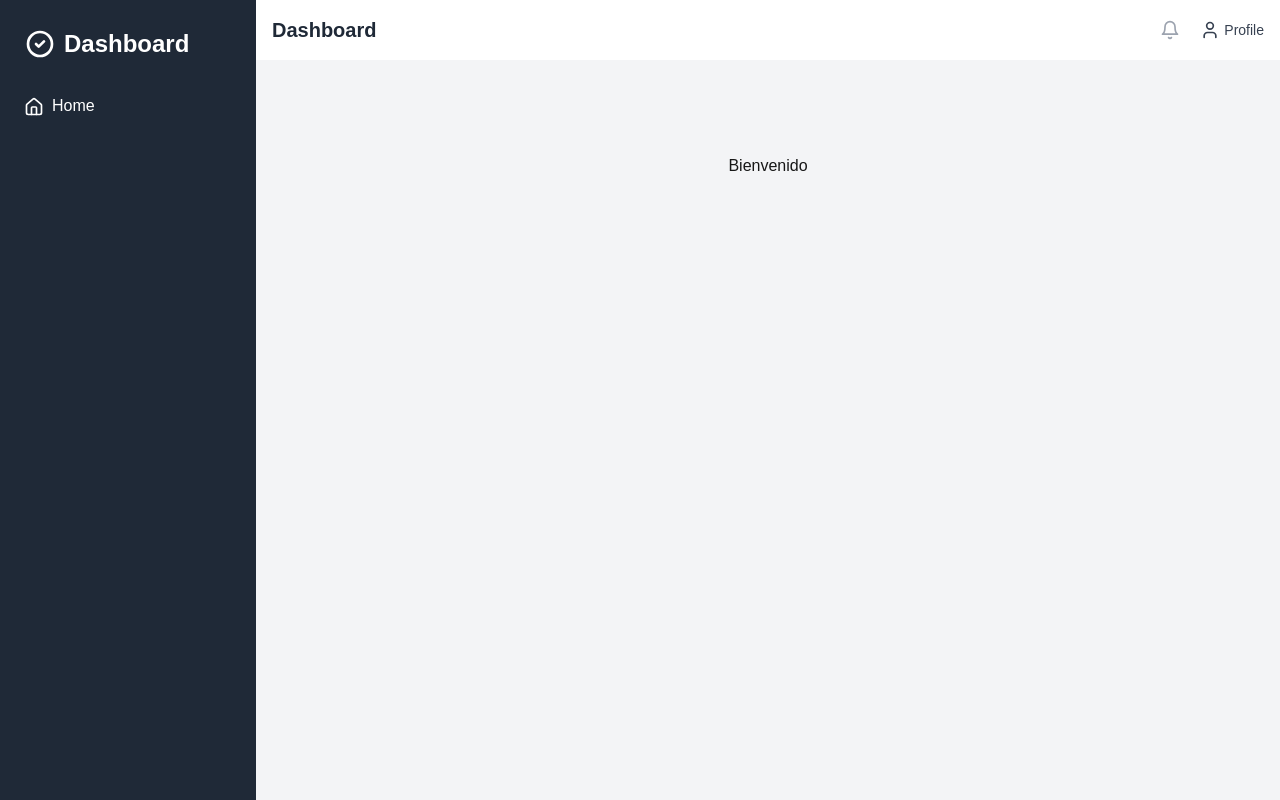
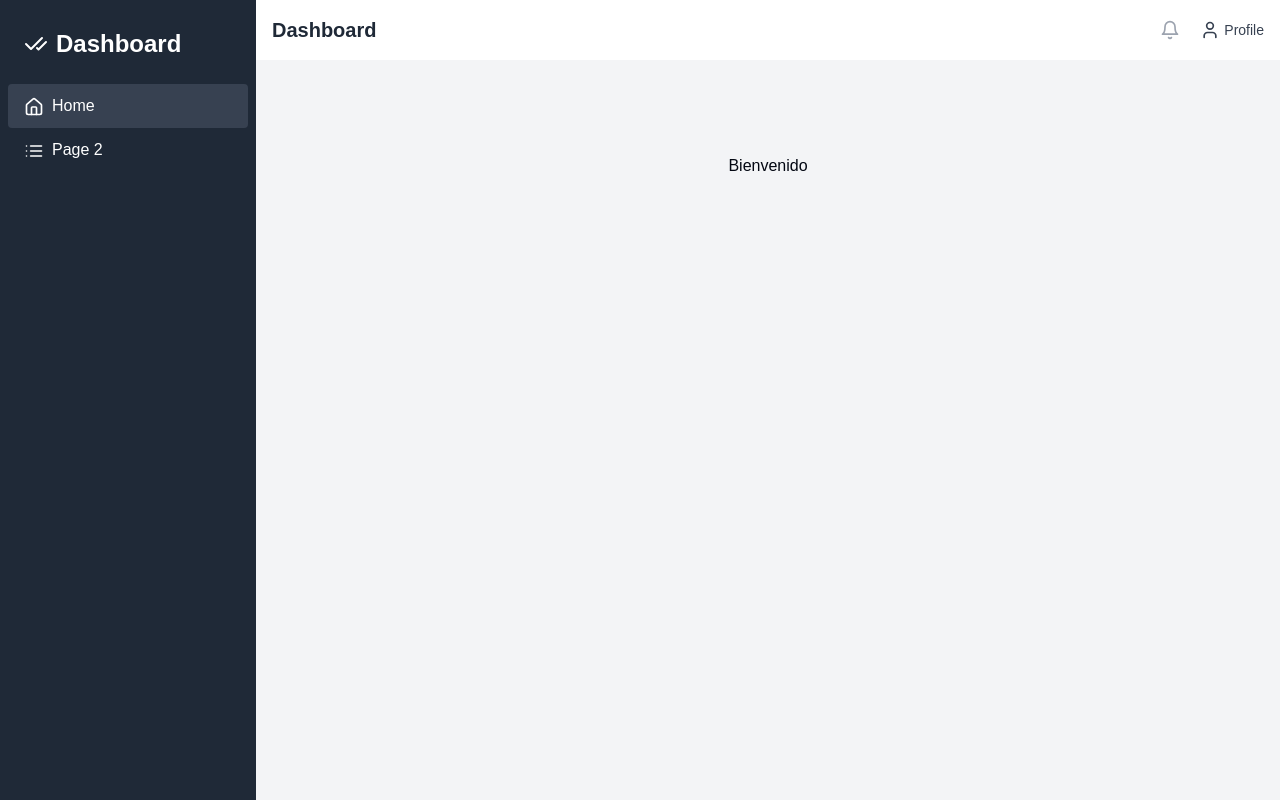
Before and after one commit to danimc/next-dashboard-template, a Next.js app: page /home in a window 1280 px wide. Built offline with nearby package versions, Linux system fonts and the light colour scheme.

Commit message:
feat: update sidebar links and add second page

```diff
--- a/src/app/(dashboard)/layout.tsx
+++ b/src/app/(dashboard)/layout.tsx
@@ -15,7 +15,9 @@ const MainLayout: React.FC<PropsWithChildren> = ({ children }) => {
       <Sidebar />
       <div className="flex flex-col flex-1 overflow-hidden">
         <Navbar />
-        <main className="flex-1 bg-gray-100 p-4 overflow-x-hidden overflow-y-auto">{children}</main>
+        <main className="flex-1 bg-gray-100 p-4 text-gray-950 overflow-x-hidden overflow-y-auto">
+          {children}
+        </main>
       </div>
     </div>
   )
--- /dev/null
+++ b/src/app/(dashboard)/second/page.tsx
@@ -0,0 +1,5 @@
+const SecondPage = () => {
+  return <p> second page </p>
+}
+
+export default SecondPage
--- a/src/components/shared/Sidebar.tsx
+++ b/src/components/shared/Sidebar.tsx
@@ -1,18 +1,12 @@
 'use client'
 import { useState } from 'react'
-import { Home, HomeIcon, List, Menu } from 'lucide-react'
 import Link from 'next/link'
-
-const links = [
-  { name: 'Home', href: '/home', icon: HomeIcon },
-  {
-    name: 'List Of Tickets',
-    href: '/list',
-    icon: List
-  }
-]
+import { CheckCheckIcon, Menu } from 'lucide-react'
+import { links } from '@/lib/menuLinks'
+import { usePathname } from 'next/navigation'
 
 const Sidebar = () => {
+  const pathname = usePathname()
   const [isOpen, setIsOpen] = useState(false)
   const toggleSidebar = () => setIsOpen(!isOpen)
 
@@ -30,30 +24,21 @@ const Sidebar = () => {
         } lg:relative lg:translate-x-0 transition duration-200 ease-in-out z-10`}
       >
         <Link href="/home" className="flex items-center space-x-2 px-4 text-white">
-          <svg
-            className="w-8 h-8"
-            fill="none"
-            stroke="currentColor"
-            viewBox="0 0 24 24"
-            xmlns="http://www.w3.org/2000/svg"
-          >
-            <path
-              strokeLinecap="round"
-              strokeLinejoin="round"
-              strokeWidth="2"
-              d="M9 12l2 2 4-4m6 2a9 9 0 11-18 0 9 9 0 0118 0z"
-            ></path>
-          </svg>
-          <span className="font-extrabold text-2xl">Dashboard</span>
+          <CheckCheckIcon /> <span className="font-extrabold text-2xl">Dashboard</span>
         </Link>
         <nav>
-          <Link
-            href="/home"
-            className="block hover:bg-gray-700 px-4 py-2.5 rounded hover:text-white transition duration-200"
-          >
-            <Home className="inline-block mr-2" size={20} />
-            Home
-          </Link>
+          {links.map(({ name, path, icon: Icon }) => (
+            <Link
+              key={name}
+              href={path}
+              className={`block hover:bg-gray-700 px-4 py-2.5 rounded hover:text-white transition duration-200 ${
+                pathname === path ? 'bg-gray-700 text-white' : ''
+              }`}
+            >
+              <Icon className="inline-block mr-2" size={20} />
+              {name}
+            </Link>
+          ))}
         </nav>
       </div>
     </>
--- /dev/null
+++ b/src/lib/menuLinks.ts
@@ -0,0 +1,10 @@
+import { HomeIcon, List } from 'lucide-react'
+
+export const links = [
+  { name: 'Home', path: '/home', icon: HomeIcon },
+  {
+    name: 'Page 2',
+    path: '/second',
+    icon: List
+  }
+]
```
